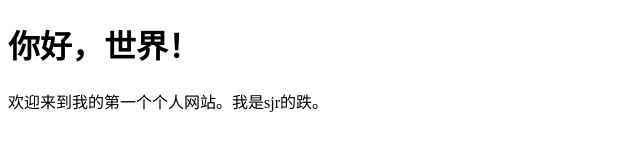
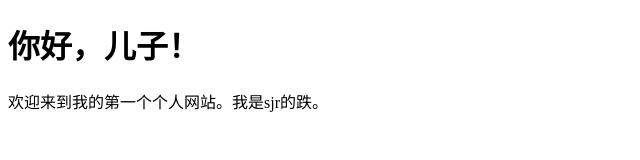
Before and after one commit to Slaking-xc/Slaking-xc.github.io, a plain HTML site: page index.html in a window 1280 px wide. Shown: the full height of the page, 0-640 px from the left. Drawn offline with Linux system fonts and the light colour scheme.

Commit message:
Update index.html

```diff
--- a/index.html
+++ b/index.html
@@ -3,10 +3,10 @@
 <head>
     <meta charset="UTF-8">
     <meta name="viewport" content="width=device-width, initial-scale=1.0">
-    <title>我的个人网站</title>
+    <title>逆蝶的个人网站</title>
 </head>
 <body>
-    <h1>你好，世界！</h1>
+    <h1>你好，儿子！</h1>
     <p>欢迎来到我的第一个个人网站。我是sjr的跌。</p>
 
 </body>
```
